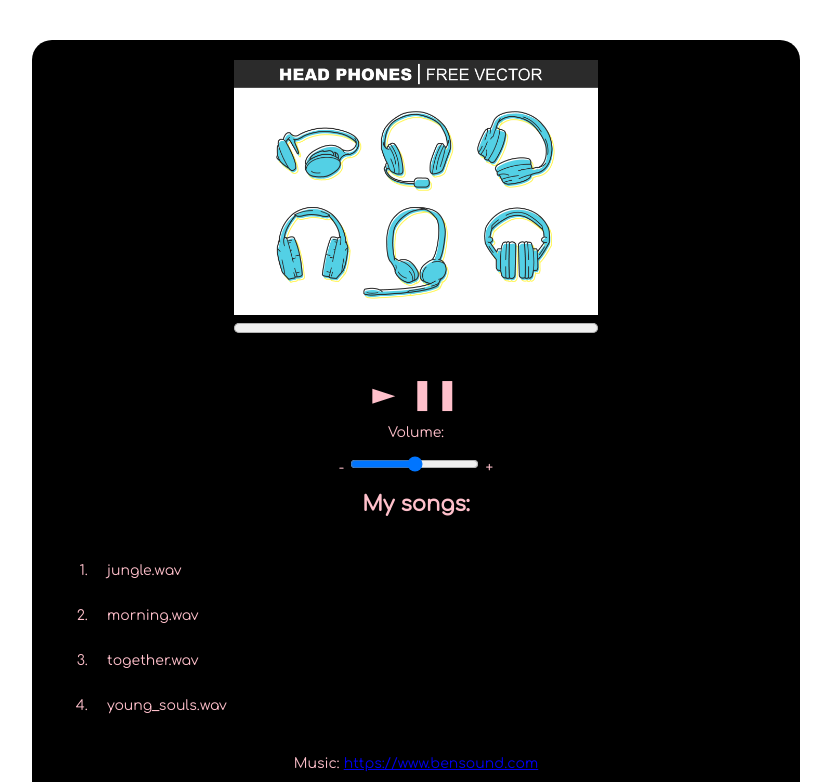
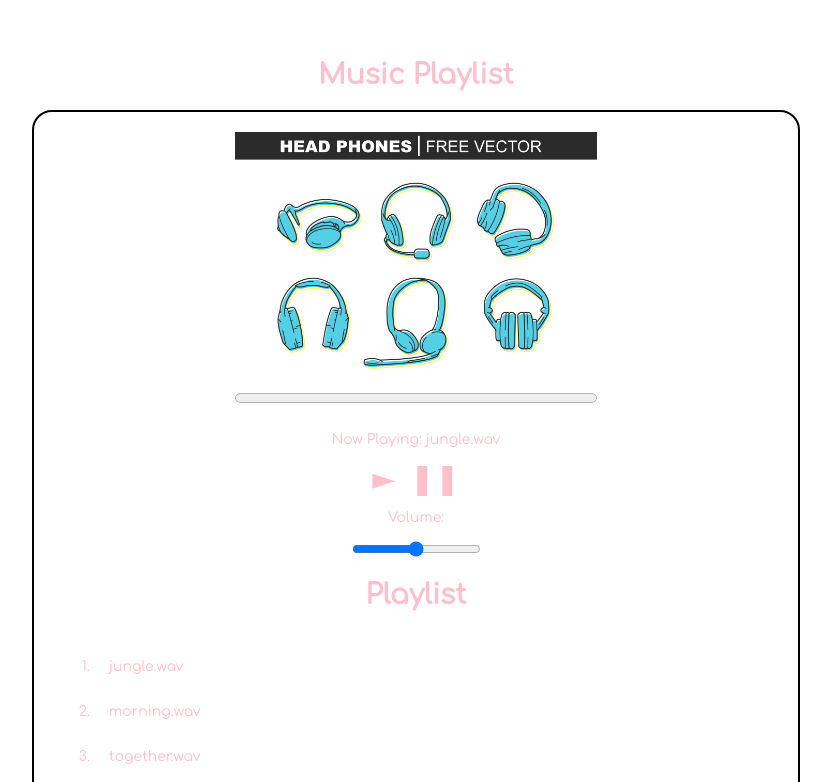
Before and after one commit to chica25/Music_Playlist_App, a plain HTML site: page index.html in a window 1280 px wide. Both pictures are taken after a click on the item "jungle.wav". Shown: the top 782 px of the page, without its empty margins (224-1055 px from the left). Drawn offline with Linux system fonts and the light colour scheme.

Commit message:
Edit function

```diff
--- a/index.html
+++ b/index.html
@@ -11,11 +11,11 @@
         <link href="https://fonts.googleapis.com/css2?family=Comfortaa&display=swap" rel="stylesheet">
     </head>
     <body>
+        <h1 class="title">Music Playlist</h1>
         <div class="player">
             <img src="images/headphones.png" id="headphones" alt="headphones">
             <audio id="player" ontimeupdate="updateProgress()">
-                <source id="source" src="songs/young_souls.wav" />
-                Audio not supported
+                <source id="source" />
             </audio>
 
             <progress id="progress" value="0" max="100"></progress>
@@ -28,14 +28,12 @@
                 </div>
                 <p>Volume:</p>
                 <div class="volume"></div>
-                <span>-</span>
                 <input type="range" id="volume-slider" min="0" max="1" step="0.01">
-                <span>+</span>
             </div>
 
-            <h2>My songs:</h2>
+            <h1>Playlist</h1>
             <div id="playlist"></div>
-            <p>Music: <a href="https://www.bensound.com/royalty-free-music/track/jazzy-frenchy">https://www.bensound.com</p>
+            <p>Music: <a href="https://uppbeat.io/">https://uppbeat.io/</p>
         </div>
 
         <script src="music.js"></script>
--- a/music.js
+++ b/music.js
@@ -1,4 +1,4 @@
-const songs = ["jungle.wav", "morning.wav", "together.wav", "young_souls.wav" ]
+const songs = ["jungle.wav", "morning.wav", "together.wav", "young_souls.wav", "cha_cha_groove.wav"]
 
 const player = document.getElementById('player')
 
@@ -21,16 +21,18 @@ for(const link of links) {
     link.addEventListener('click', setSong)
 }
 
-songList.onClick = function(e) {
+function setSong(e) {
+   document.querySelector('#headphones').classList.remove('pulse')
+
    const source = document.getElementById('source')
    source.src = "songs/"+e.target.innerText;
 
-   document.querySelector('#current-song').innerText = `Now Playing: ${e.target.innerText}`
+   document.getElementById('current-song').innerText = `Now Playing: ${e.target.innerText}`
 
     player.load()
     player.play()
     // image
-    document.querySelector('#headphones').classList.add("pulse")
+    document.querySelector('#headphones').classList.add('pulse')
 };
 
 function playAudio() {
--- a/style.css
+++ b/style.css
@@ -1,6 +1,7 @@
 html {
     font-size: 10px;
     font-family: 'Comfortaa', cursive;
+    letter-spacign: 4px;
 }
 
 body {
@@ -14,9 +15,11 @@ body {
 
 
 .player {
-    background: black;
+    /* background: rgb(117, 87, 187); */
     padding: 2rem;
     border-radius: 2rem;
+    position: relative;
+    border: 2px solid black;
 }
 
 img {
@@ -51,12 +54,16 @@ li {
     padding: 1.5rem;
 }
 
+ol {
+    /* margin-left: auto;  */
+	margin-right: 40%;
+}
 li:hover {
     color: white;
 }
 
 a {
-    color: linear-gradient(255,0,0,0);
+    color: whitesmoke;
 }
 
 progress {
@@ -65,11 +72,6 @@ progress {
     margin-bottom: 1rem;
 }
 
-@media(min-width: 800px) {
-    body {
-        max-width: 60vw;
-        font-size: 14px;
-    }
 .pulse {
     animation: pulse;
     animation-duration: 0.4s;
@@ -87,4 +89,11 @@ progress {
     }
 }
 
+@media(min-width: 800px) {
+    body {
+        max-width: 60vw;
+        font-size: 14px;
+    }
+
+
 }
```
Also changed, not shown: 1 other file.
